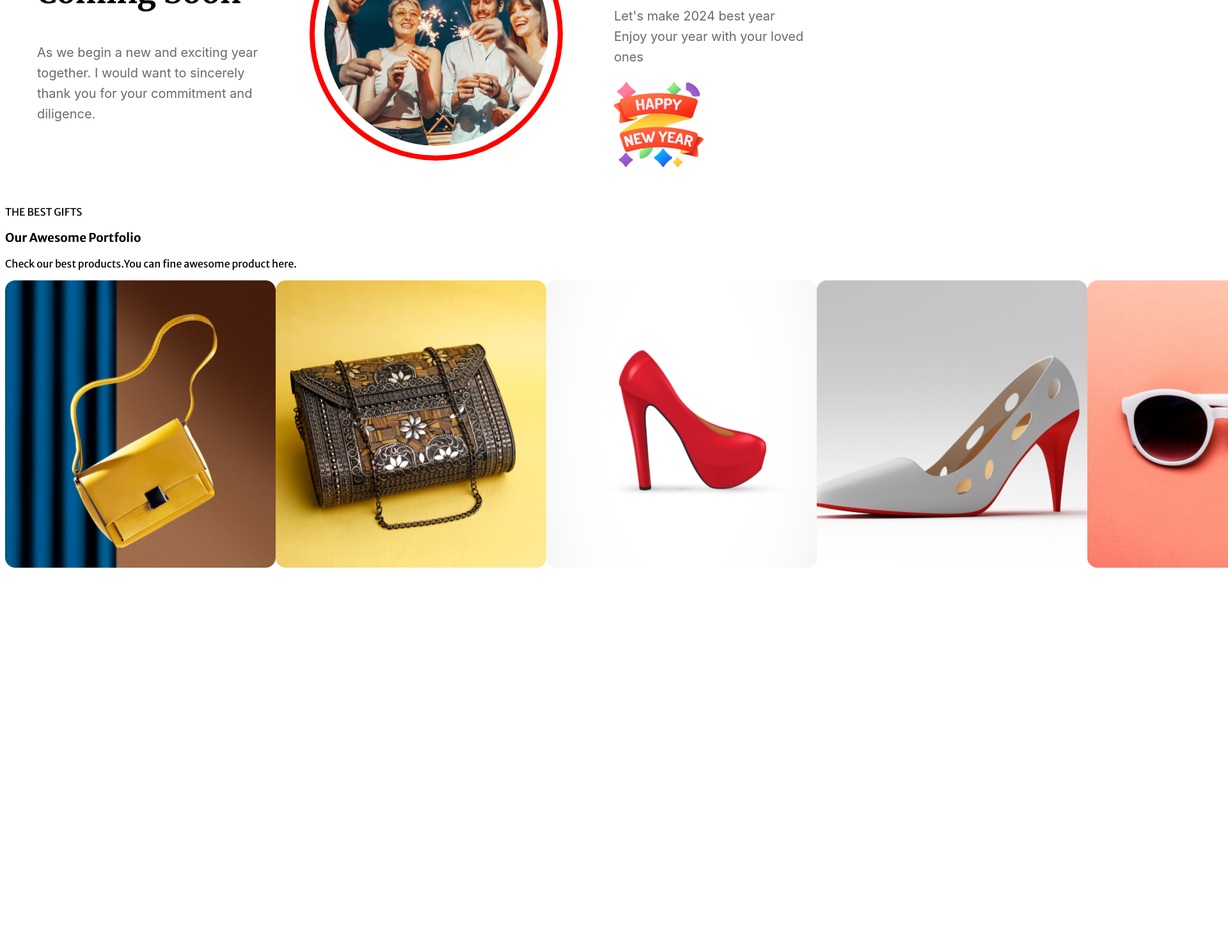
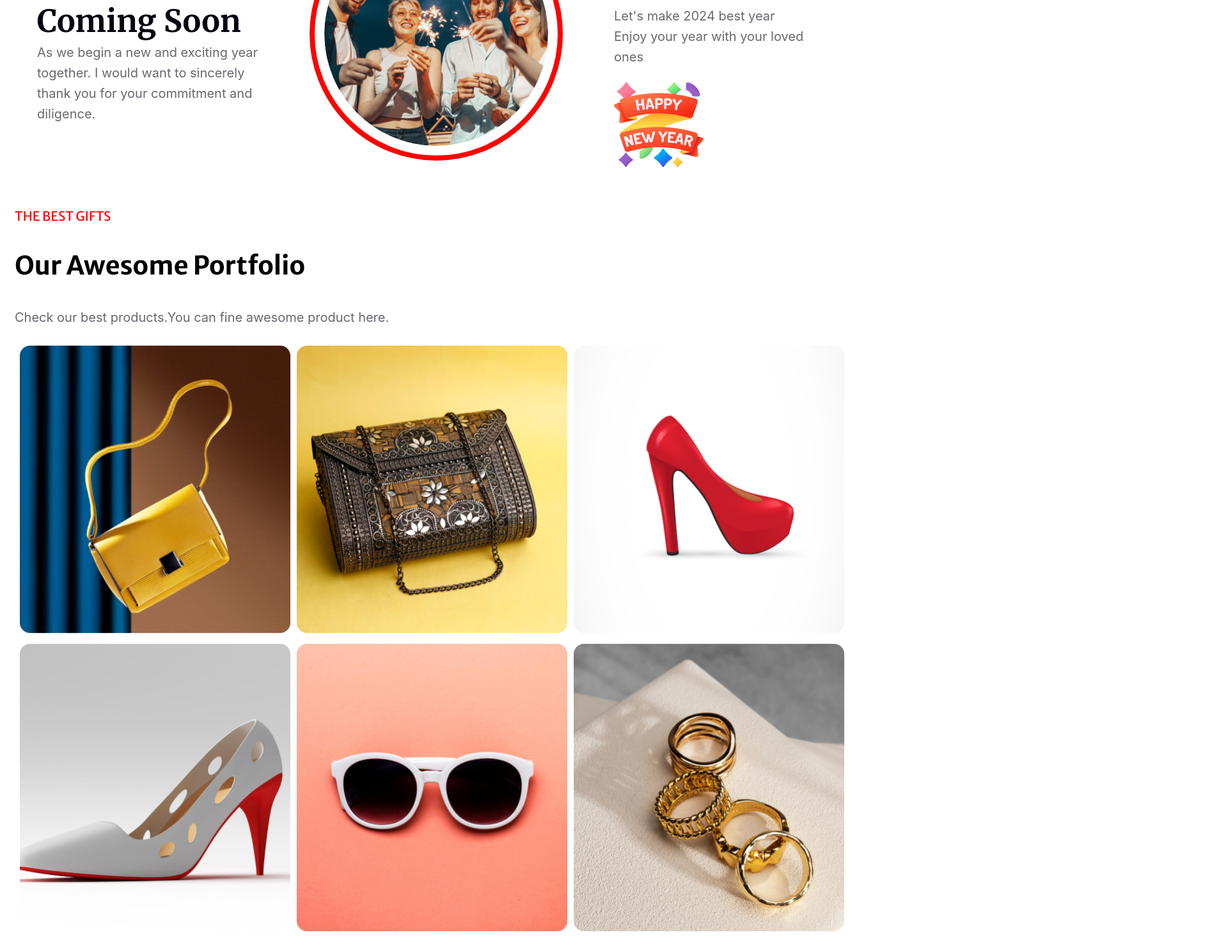
Before and after one commit to Insana343/Assignment-1, a plain HTML site: page index.html in a window 1280 px wide. Shown: the part 2635-4107 px from the top of the page at 64% size, 1920 px wide, since content can reach past the window. Before the commit the page ends 3535 px from the top, so only its background shows below. Drawn offline with Linux system fonts and the light colour scheme.

Commit message:
again code

```diff
--- a/index.html
+++ b/index.html
@@ -63,20 +63,24 @@
             </div>
         </div>
         <div>
-            <div>
-            <p class="">THE BEST GIFTS</p>
-            <h3>Our Awesome Portfolio</h3>
-            <p>Check our best products.You can fine awesome product here.</p>
+            <p class="gift">THE BEST GIFTS</p>
+            <h3 class="portfolio"><b>Our Awesome Portfolio</b></h3>
+            <p class="product">Check our best products.You can fine awesome product here.</p>
             </div>
+        <div>
+
             <div class="images">
                 <img src="images/Rectangle 3.png" alt="">
                 <img src="images/Rectangle 4.png" alt="">
                 <img src="images/Rectangle 5.png" alt="">
-                <img src="images/Rectangle 6.png" alt="">
-                <img src="images/Rectangle 7.png" alt="">
-                <img src="images/Rectangle 8.png" alt="">
             </div>
         </div>
+         <div class="chobi">
+            <img src="images/Rectangle 6.png" alt="">
+            <img src="images/Rectangle 7.png" alt="">
+            <img src="images/Rectangle 8.png" alt="">
+         </div>
+
     </main>
 </body>
 </html>
--- a/style/style.css
+++ b/style/style.css
@@ -79,7 +79,7 @@ line-height: normal;
     text-align: justify;
     position: relative;
     display: flex;
-    background-color:  linear-gradient(90deg, #070211 0%, rgba(7, 2, 17, 0.00) 100%);
+
     height: 100%;
     width: 100%;
 }
@@ -165,7 +165,7 @@ line-height: normal;
 }
 .soon{
     position: relative;
-    top45px
+    top: 45px;
     color: #070211;
 font-family: Merriweather;
 font-size: 48px;
@@ -216,7 +216,39 @@ line-height: 32px;
     left: 80px;
 }
 .images{
-    display: inline-flex;
-    width: 424px;
+    column-gap: 10px;
+    display: flex;
+    border: 8px solid white;
+    border-radius: 30px;
+    width: 100%;
     height: 450px;
+    padding-left: 15px;
 }
+.chobi{
+    column-gap: 10px;
+    display: flex;
+    border: 8px solid white;
+    border-radius: 30px;
+    max-width: 500px;
+    width: 100%;
+    height: 450px;
+    padding-left: 15px;
+}
+.gift{
+    color: #F00;
+    font-size: 20px;
+    padding-left: 15px;
+}
+.portfolio{
+    font-size: 40px;
+    padding-left: 15px;
+}
+.product{
+    color: rgba(7, 2, 17, 0.60);
+font-family: Inter;
+font-size: 20px;
+font-style: normal;
+font-weight: 400;
+line-height: 32px;
+padding-left: 15px;
+}
```
